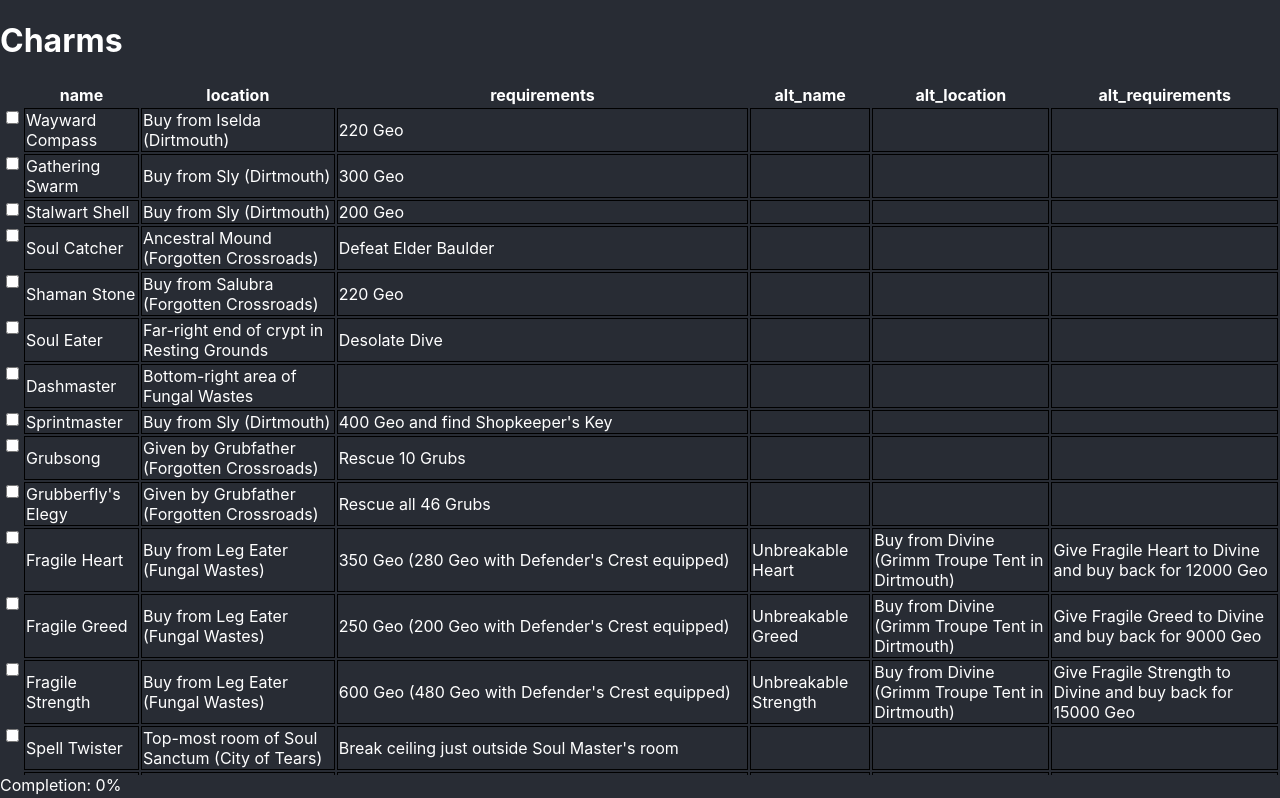
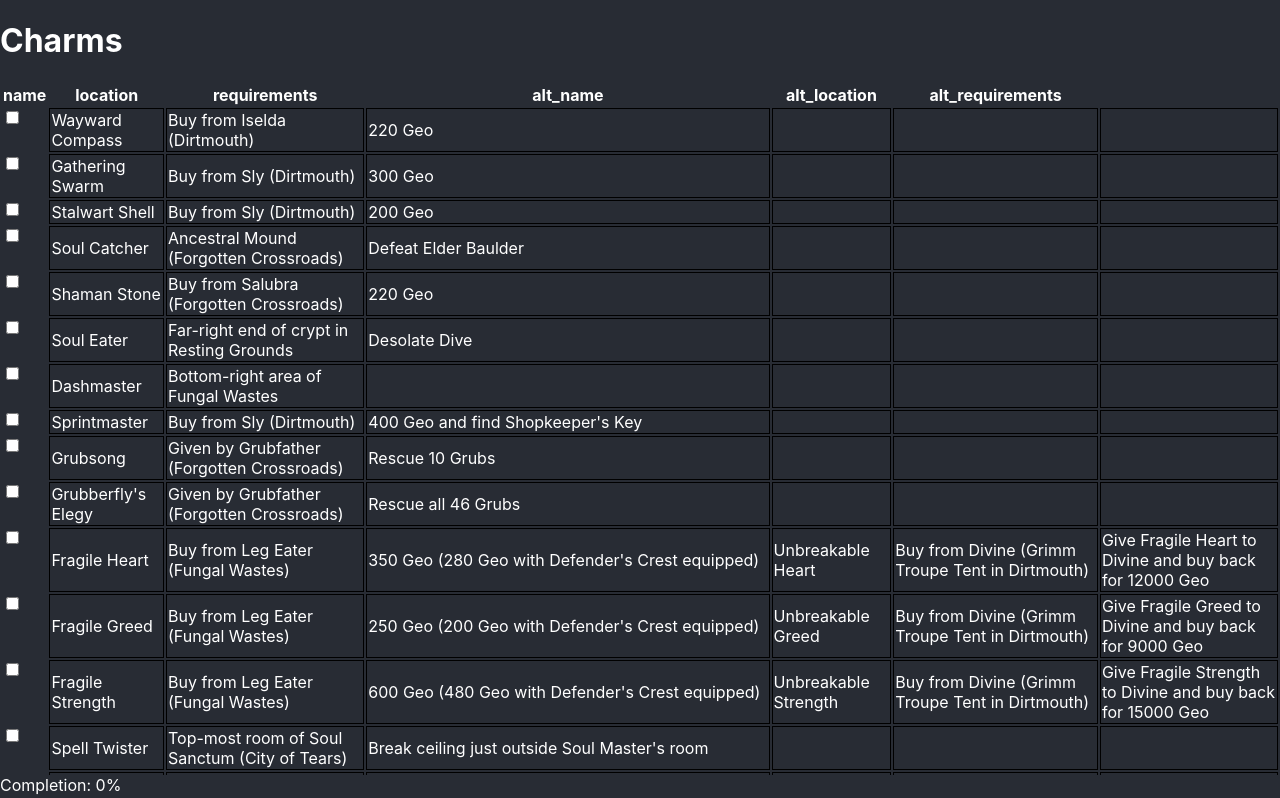
Before and after one commit to BamSquid/hk-checklist, a React (Create React App) app: page / in a window 1280 px wide. Shown: the top 798 px of the page. Built offline with nearby package versions, Linux system fonts and the light colour scheme.

Commit message:
remove empty heading

```diff
--- a/src/components/TableHeader.js
+++ b/src/components/TableHeader.js
@@ -10,7 +10,6 @@
         return (
             <thead>
             <tr>
-                <th></th>
                 {rows}
             </tr>
         </thead>
```
